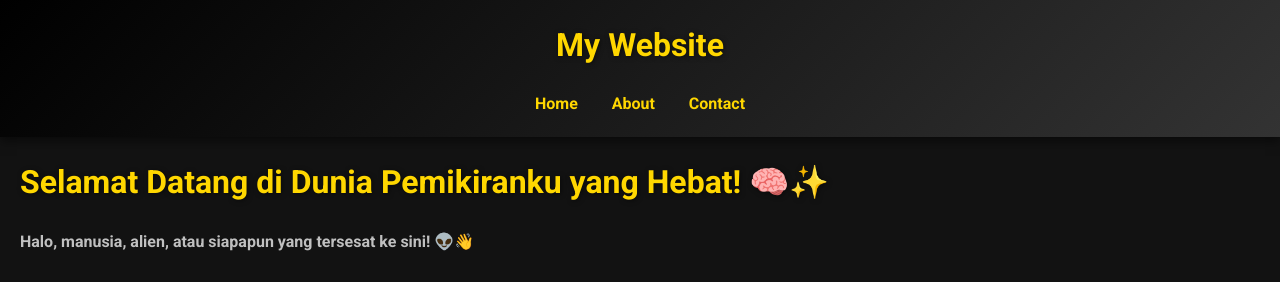
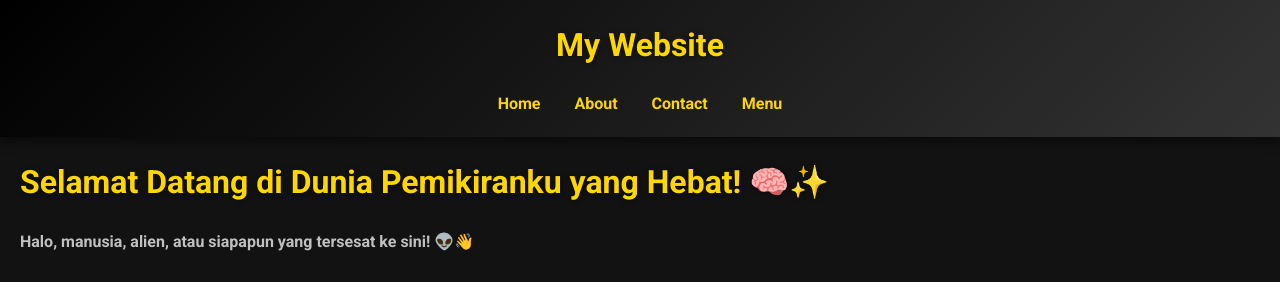
Before and after one commit to masputrawae/Mp-official, a Jekyll site: the page built from index.md, in a window 1280 px wide. Shown: the top 282 px of the page. Built offline with Jekyll 4.4.1, drawn with Linux system fonts in a browser that asks for light colours.

```diff
--- a/_layouts/default.html
+++ b/_layouts/default.html
@@ -13,10 +13,11 @@
 <body>
     <header>
         <h1>My Website</h1>
-       <nav>
-            <a href="{{ site.baseurl }}/menu" | relative_url }}">Home</a>
+      <nav>
+            <a href="{{ site.baseurl | relative_url }}">Home</a>
             <a href="{{ site.baseurl }}/about" | relative_url }}>About</a>
             <a href="{{ site.baseurl }}/contact" | relative_url }}>Contact</a>
+            <a href="{{ site.baseurl }}/menu" | relative_url }}>Menu</a>
         </nav>
     </header>
 
```
